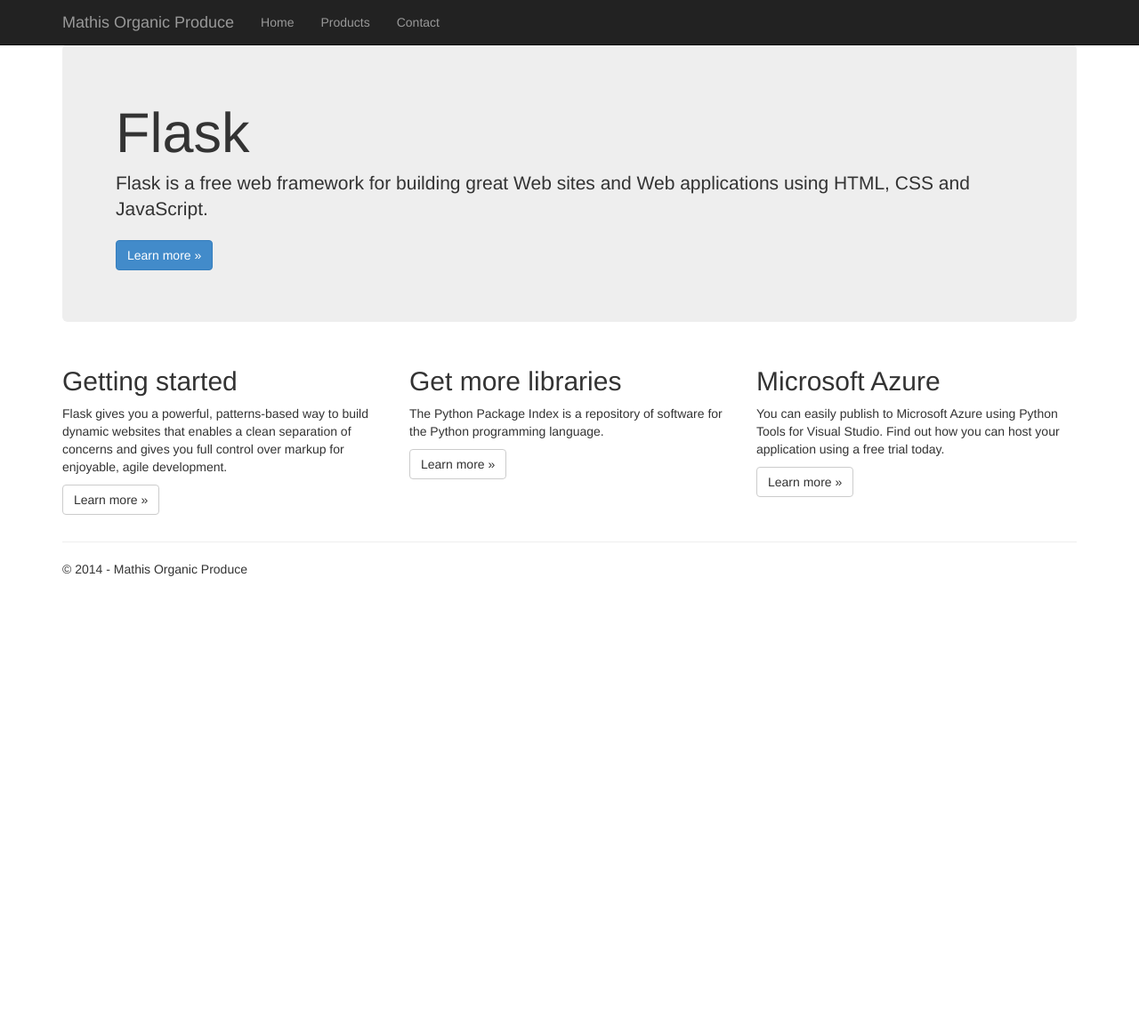
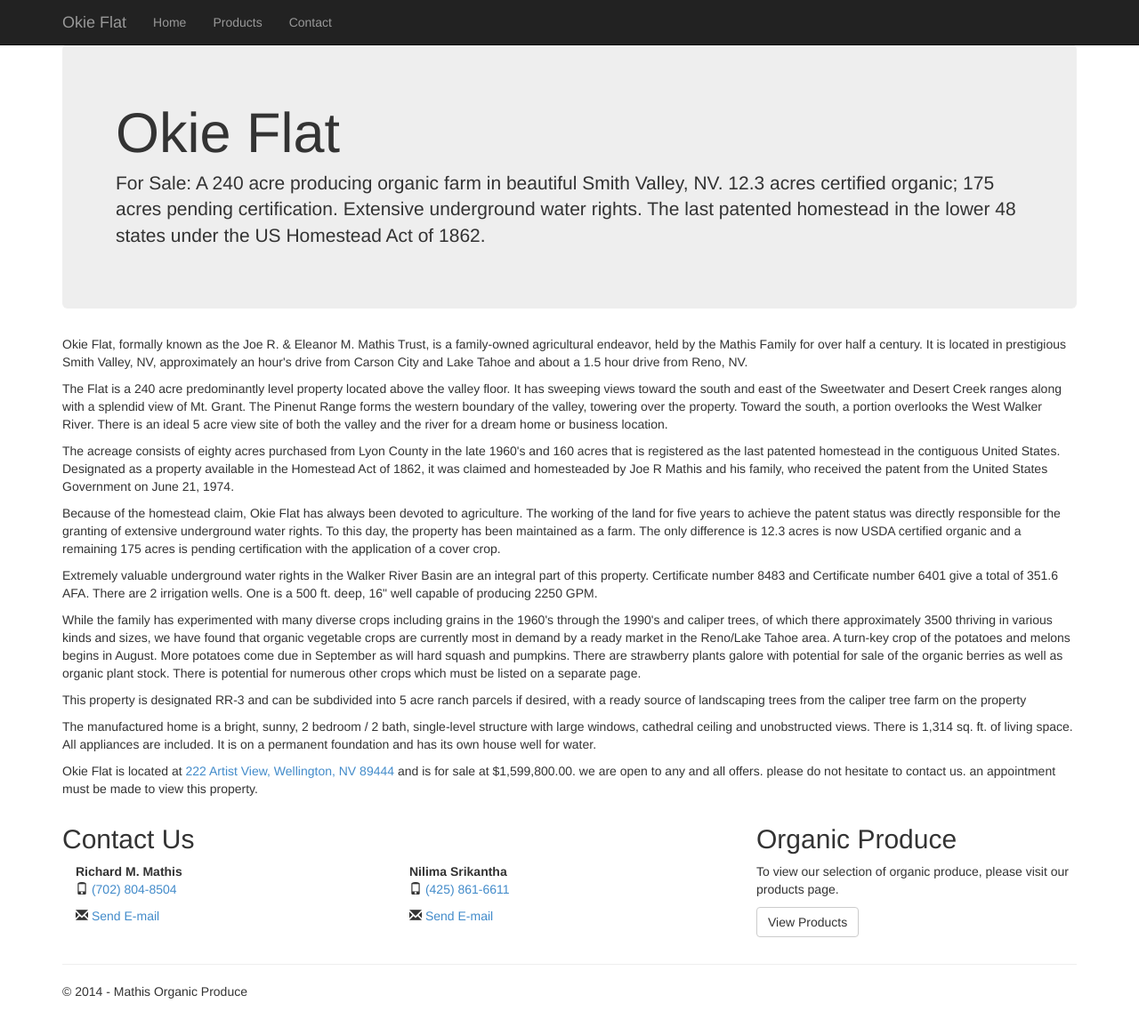
Before and after one commit to highlyunavailable/okieflat-site, a Flask app: page / in a window 1280 px wide. Shown: the whole page at 89% size. Before the commit the page ends 648 px from the top, so only its background shows below. Run offline with Flask 2, Linux system fonts and the light colour scheme; some libraries are stand-ins or nearby versions.

Commit message:
Add more content for site.

```diff
--- a/okieflat-site/templates/index.html
+++ b/okieflat-site/templates/index.html
@@ -3,31 +3,99 @@
 {% block content %}
 
 <div class="jumbotron">
-    <h1>Flask</h1>
-    <p class="lead">Flask is a free web framework for building great Web sites and Web applications using HTML, CSS and JavaScript.</p>
-    <p><a href="http://flask.pocoo.org/" class="btn btn-primary btn-large">Learn more &raquo;</a></p>
+  <h1>Okie Flat</h1>
+  <p class="lead">
+    For Sale: A 240 acre producing organic farm in beautiful Smith Valley, NV. 12.3 acres
+    certified organic; 175 acres pending certification. Extensive underground water rights.
+    The last patented homestead in the lower 48 states under the US Homestead Act of
+    1862.
+  </p>
 </div>
 
 <div class="row">
-    <div class="col-md-4">
-        <h2>Getting started</h2>
-        <p>
-            Flask gives you a powerful, patterns-based way to build dynamic websites that
-            enables a clean separation of concerns and gives you full control over markup
-            for enjoyable, agile development.
-        </p>
-        <p><a class="btn btn-default" href="http://flask.pocoo.org/docs/">Learn more &raquo;</a></p>
+  <div class="col-md-12">
+    <p>
+      Okie Flat, formally known as the Joe R. & Eleanor M. Mathis Trust, is a family-owned
+      agricultural endeavor, held by the Mathis Family for over half a century. It is located in
+      prestigious Smith Valley, NV, approximately an hour's drive from Carson City and Lake Tahoe
+      and about a 1.5 hour drive from Reno, NV.
+    </p>
+    <p>
+      The Flat is a 240 acre predominantly level property located above the valley floor. It has
+      sweeping views toward the south and east of the Sweetwater and Desert Creek ranges along
+      with a splendid view of Mt. Grant. The Pinenut Range forms the western boundary of the valley,
+      towering over the property. Toward the south, a portion overlooks the West Walker River.
+      There is an ideal 5 acre view site of both the valley and the river for a dream home or business
+      location.
+    </p>
+    <p>
+      The acreage consists of eighty acres purchased from Lyon County in the late 1960's and
+      160 acres that is registered as the last patented homestead in the contiguous United States.
+      Designated as a property available in the Homestead Act of 1862, it was claimed and
+      homesteaded by Joe R Mathis and his family, who received the patent from the United States
+      Government on June 21, 1974.
+    </p>
+
+    <p>
+      Because of the homestead claim, Okie Flat has always been devoted to agriculture. The
+      working of the land for five years to achieve the patent status was directly responsible for the
+      granting of extensive underground water rights. To this day, the property has been maintained
+      as a farm. The only difference is 12.3 acres is now USDA certified organic and a remaining 175
+      acres is pending certification with the application of a cover crop.
+    </p>
+
+    <p>
+      Extremely valuable underground water rights in the Walker River Basin are an integral part of
+      this property. Certificate number 8483 and Certificate number 6401 give a total of 351.6 AFA.
+      There are 2 irrigation wells. One is a 500 ft. deep, 16" well capable of producing 2250 GPM.
+    </p>
+    <p>
+      While the family has experimented with many diverse crops including grains in the 1960's
+      through the 1990's and caliper trees, of which there approximately 3500 thriving in various kinds
+      and sizes, we have found that organic vegetable crops are currently most in demand by a ready
+      market in the Reno/Lake Tahoe area. A turn-key crop of the potatoes and melons begins in
+      August. More potatoes come due in September as will hard squash and pumpkins. There are
+      strawberry plants galore with potential for sale of the organic berries as well as organic plant
+      stock. There is potential for numerous other crops which must be listed on a separate page.
+    </p>
+    <p>
+      This property is designated RR-3 and can be subdivided into 5 acre ranch  parcels if desired, with a ready source of landscaping trees from the caliper tree farm on the property
+    </p>
+    <p>
+      The manufactured home is a bright, sunny, 2 bedroom / 2 bath, single-level structure with large
+      windows, cathedral ceiling and unobstructed views. There is 1,314 sq. ft. of living space. All
+      appliances are included. It is on a permanent foundation and has its own house well for water.
+    </p>
+    <p>
+      Okie Flat is located at
+      <a href="https://www.google.com/maps/place/222+Artist+View/@38.8298554,-119.337027,980m/data=!3m2!1e3!4b1!4m2!3m1!1s0x8098320f9a5a924f:0xd3da20ac77e3912c">222 Artist View, Wellington, NV 89444</a>
+      and is for sale at $1,599,800.00. we are open to any and all offers. please do not hesitate
+      to contact us. an appointment must be made to view this property.
+    </p>
+  </div>
+</div>
+
+
+<div class="row">
+  <div class="col-md-8">
+    <h2>Contact Us</h2>
+    <div class="col-md-6">
+      <strong>Richard M. Mathis</strong>
+      <p><span class="glyphicon glyphicon-phone"></span> <a href="tel:+17028048504">(702) 804-8504</a></p>
+      <p><span class="glyphicon glyphicon-envelope"></span> <a href="mailto:okieflat@gmail.com">Send E-mail</a></p>
     </div>
-    <div class="col-md-4">
-        <h2>Get more libraries</h2>
-        <p>The Python Package Index is a repository of software for the Python programming language.</p>
-        <p><a class="btn btn-default" href="https://pypi.python.org/pypi">Learn more &raquo;</a></p>
+    <div class="col-md-6">
+      <strong>Nilima Srikantha</strong>
+      <p><span class="glyphicon glyphicon-phone"></span> <a href="tel:+14258616611">(425) 861-6611</a></p>
+      <p><span class="glyphicon glyphicon-envelope"></span> <a href="mailto:okieflat@gmail.com">Send E-mail</a></p>
     </div>
-    <div class="col-md-4">
-        <h2>Microsoft Azure</h2>
-        <p>You can easily publish to Microsoft Azure using Python Tools for Visual Studio. Find out how you can host your application using a free trial today.</p>
-        <p><a class="btn btn-default" href="http://azure.microsoft.com">Learn more &raquo;</a></p>
-    </div>
+
+  </div>
+  <div class="col-md-4">
+    <h2>Organic Produce</h2>
+    <p>To view our selection of organic produce, please visit our products page.</p>
+    <p><a class="btn btn-default" href="{{url_for('products')}}">View Products</a></p>
+  </div>
 </div>
 
 {% endblock %}
--- a/okieflat-site/templates/layout.html
+++ b/okieflat-site/templates/layout.html
@@ -8,7 +8,7 @@
     <meta http-equiv="X-UA-Compatible" content="IE=edge,chrome=1">
     <meta name="viewport" content="width=device-width, initial-scale=1.0">
     <meta name="description" content="{{meta_description}}">
-    <title>{{ title }} - Mathis Organic Produce</title>
+    <title>{{ title }} - Okie Flat</title>
     <link rel="stylesheet" type="text/css" href="/static/content/bootstrap.min.css" />
     <link rel="stylesheet" type="text/css" href="/static/content/site.css" />
     {% block stylesheets %}{% endblock %}
@@ -24,7 +24,7 @@
                     <span class="icon-bar"></span>
                     <span class="icon-bar"></span>
                 </button>
-                <a href="/" class="navbar-brand">Mathis Organic Produce</a>
+                <a href="/" class="navbar-brand">Okie Flat</a>
             </div>
             <div class="navbar-collapse collapse">
                 <ul class="nav navbar-nav">
```
